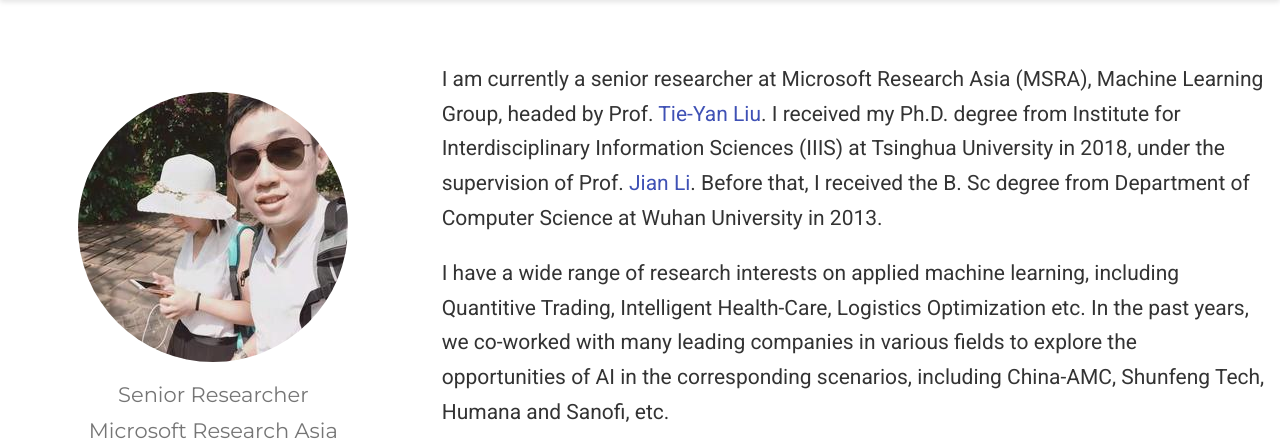
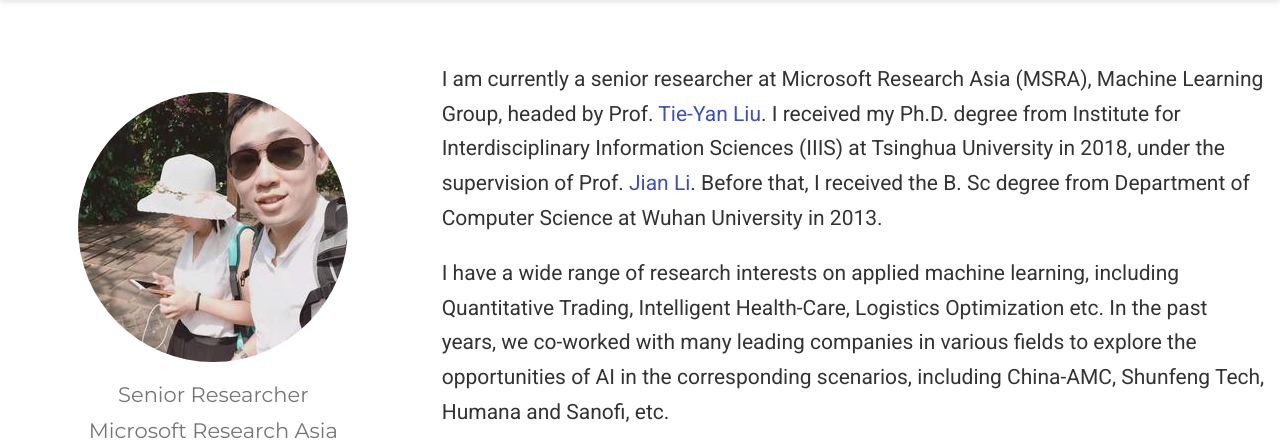
Before and after one commit to weicao1990/weicao1990.github.io, a plain HTML site: page authors/admin/index.html in a window 1280 px wide. Shown: the part 71-518 px from the top of the page. Drawn offline with nearby package versions, Linux system fonts and the light colour scheme; some icons are missing.

Commit message:
Update index.html

```diff
--- a/authors/admin/index.html
+++ b/authors/admin/index.html
@@ -770,7 +770,7 @@
 
     <div class="article-style">
       <p>I am currently a senior researcher at Microsoft Research Asia (MSRA), Machine Learning Group, headed by Prof. <a href="https://www.microsoft.com/en-us/research/people/tyliu/" target="_blank" rel="noopener">Tie-Yan Liu</a>. I received my Ph.D. degree from Institute for Interdisciplinary Information Sciences (IIIS) at Tsinghua University in 2018, under the supervision of Prof. <a href="http://people.iiis.tsinghua.edu.cn/~jianli/" target="_blank" rel="noopener">Jian Li</a>. Before that, I received the B. Sc degree from Department of Computer Science at Wuhan University in 2013.</p>
-<p>I have a wide range of research interests on applied machine learning, including Quantitive Trading, Intelligent Health-Care, Logistics Optimization etc. In the past years, we co-worked with many leading companies in various fields to explore the opportunities of AI in the corresponding scenarios, including China-AMC, Shunfeng Tech, Humana and Sanofi, etc.</p>
+<p>I have a wide range of research interests on applied machine learning, including Quantitative Trading, Intelligent Health-Care, Logistics Optimization etc. In the past years, we co-worked with many leading companies in various fields to explore the opportunities of AI in the corresponding scenarios, including China-AMC, Shunfeng Tech, Humana and Sanofi, etc.</p>
 <p><em><strong>HIRING</strong></em>: I am seeking for self-motived interns who have interests on time series, tabular data and autoML. Feel free to contact me if you are interested.</p>
 
     </div>
```
